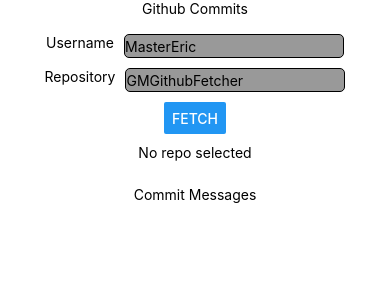
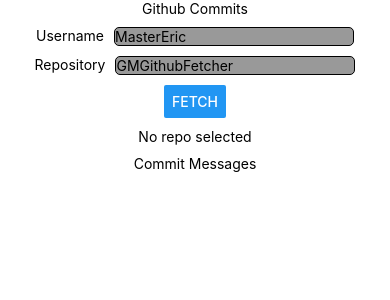
Before and after one commit to MasterEric/GMGithubFetcher, a React Native app: screen / in a window 390 px wide. Shown: the top 300 px of the page. Built offline with nearby package versions, Linux system fonts and the light colour scheme.

Commit message:
Style cleanup, switch to FlatList for optimized list display.

```diff
--- a/src/views/CommitDisplayView.tsx
+++ b/src/views/CommitDisplayView.tsx
@@ -1,71 +1,57 @@
 import React from "react";
-import { StyleSheet, Text, View } from "react-native";
+import {
+  FlatList,
+  SafeAreaView,
+  ScrollView,
+  SectionList,
+  StatusBar,
+  StyleSheet,
+  Text,
+  View,
+} from "react-native";
 import { TextInput, Button } from "react-native";
-import { COMMIT_COUNT, DEFAULT_REPO, DEFAULT_USER, getRepoCommits, getRepoData, HASH_LENGTH } from "../api/GithubAPI";
-import { GithubRepoData, GithubRepoCommitData, GithubRepoCommit } from "../api/Types";
+import {
+  COMMIT_COUNT,
+  DEFAULT_REPO,
+  DEFAULT_USER,
+  getRepoCommits,
+  getRepoData,
+  HASH_LENGTH,
+} from "../api/GithubAPI";
+import {
+  GithubRepoData,
+  GithubRepoCommitData,
+  GithubRepoCommit,
+} from "../api/Types";
 
 const styles = StyleSheet.create({
+  padBottom: {
+    marginBottom: 10,
+  },
+  flexRow: {
+    flexDirection: "row",
+  },
+
   container: {
-    display: 'flex',
     backgroundColor: "#fff",
-    // Center items.
     alignItems: "center",
-    justifyContent: "flex-start",
-    // Padding on sides.
-    width: '60%',
-    height: '100%',
-    margin: 'auto',
-  },
-  rowFull: {
-    flex: 1,
-    flexDirection: "row",
-    justifyContent: "space-between",
-
-    marginBottom: 10,
-    flexGrow: 0,
-    minHeight: 24,
   },
   columnLeft: {
     justifyContent: "flex-start",
-
-    marginBottom: 10,
-    minHeight: 24,
   },
   rowCenter: {
-    flex: 1,
-    flexDirection: "row",
     justifyContent: "center",
-
-    marginBottom: 10,
-    flexGrow: 0,
-    minHeight: 32,
+    textAlign: "center",
+    alignItems: "center",
   },
 
-  rowCommit: {
-    flexDirection: "row",
-    justifyContent: "space-between",
-    alignItems: "center",
-    marginTop: 10,
-    marginBottom: 10,
-    flexShrink: 0,
-    flexGrow: 1,
-  },
-  containerCommit: {
-    display: 'flex',
-    flexGrow: 1,
-    flexShrink: 0,
-  },
   textField: {
-    border: "1px solid black",
+    borderWidth: 1,
+    borderColor: "black",
     borderRadius: 5,
+    width: 240,
     marginLeft: 10,
     backgroundColor: "#999",
-  },
-  rowEnd: {
-    flex: 1,
-    flexDirection: "row",
-    justifyContent: "flex-end",
-    alignItems: "center",
   },
 });
 
@@ -73,7 +59,7 @@
   const [inputUser, onChangeInputUser] = React.useState(DEFAULT_USER);
   const [inputRepo, onChangeInputRepo] = React.useState(DEFAULT_REPO);
 
-  const [repoDesc, setRepoDesc] = React.useState('No repo selected');
+  const [repoDesc, setRepoDesc] = React.useState("No repo selected");
 
   const [commits, setCommits] = React.useState<Array<GithubRepoCommit>>([]);
 
@@ -94,11 +80,12 @@
   };
 
   return (
-    <View style={styles.container}>
-      <View style={styles.rowFull}>
+    <SafeAreaView style={styles.container}>
+      <StatusBar animated={true} backgroundColor="#333" hidden={false} />
+      <View style={[styles.padBottom]}>
         <Text>Github Commits</Text>
       </View>
-      <View style={styles.rowFull}>
+      <View style={[styles.padBottom, styles.flexRow]}>
         <Text>Username</Text>
         <TextInput
           style={styles.textField}
@@ -106,7 +93,7 @@
           value={inputUser}
         />
       </View>
-      <View style={styles.rowFull}>
+      <View style={[styles.padBottom, styles.flexRow]}>
         <Text>Repository</Text>
         <TextInput
           style={styles.textField}
@@ -114,28 +101,38 @@
           value={inputRepo}
         />
       </View>
-      <View style={styles.rowCenter}>
+      <View style={[styles.padBottom, styles.rowCenter]}>
         <Button title="Fetch" onPress={onClickFetch} />
       </View>
-      <View style={styles.containerCommit}>
-          <View style={styles.rowCenter}>
-            <Text>{repoDesc}</Text>
-          </View>
-          <View style={styles.rowCenter}>
-            <Text>Commit Messages</Text>
-          </View>
-          {commits.map(({sha, commit: {author: {date}, message}}) => (
-            <View style={styles.columnLeft}>
-              <Text>{sha.substring(0, HASH_LENGTH)} : {date}</Text>
-              {
-                // Correctly display commit messages with multiple lines.
-                message.split("\n").filter(line => line.length > 0)
-                  .map(line => <Text>{line}</Text>)
-              }
-            </View>
-          ))}
+      <Text style={[styles.padBottom, styles.rowCenter]}>{repoDesc}</Text>
+      <Text style={[styles.padBottom, styles.rowCenter]}>Commit Messages</Text>
+      <FlatList
+        data={commits}
+        keyExtractor={(item) => item.sha.substring(0, HASH_LENGTH)}
+        renderItem={({ item: {
+          sha,
+          commit: {
+            author: { date },
+            message,
+          },
+        }}) => (
+          <View key={sha} style={[styles.padBottom, styles.columnLeft]}>
+          <Text>
+            {sha.substring(0, HASH_LENGTH)} : {date}
+          </Text>
+          {
+            // Correctly display commit messages with multiple lines.
+            message
+              .split("\n")
+              .filter((line) => line.length > 0)
+              .map((line) => (
+                <Text key={line}>{line}</Text>
+              ))
+          }
         </View>
-    </View>
+        )}
+      />
+    </SafeAreaView>
   );
 };
 
```
